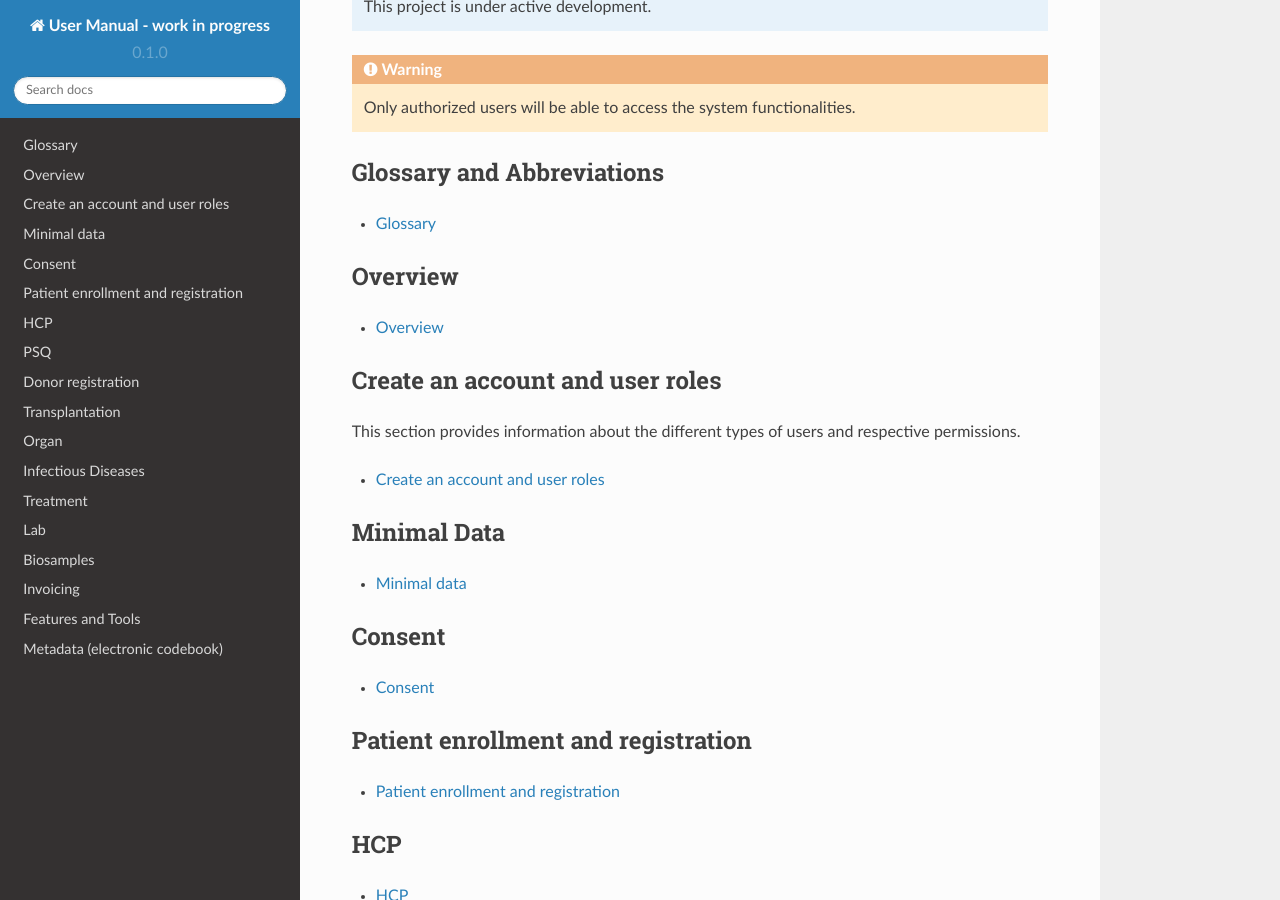
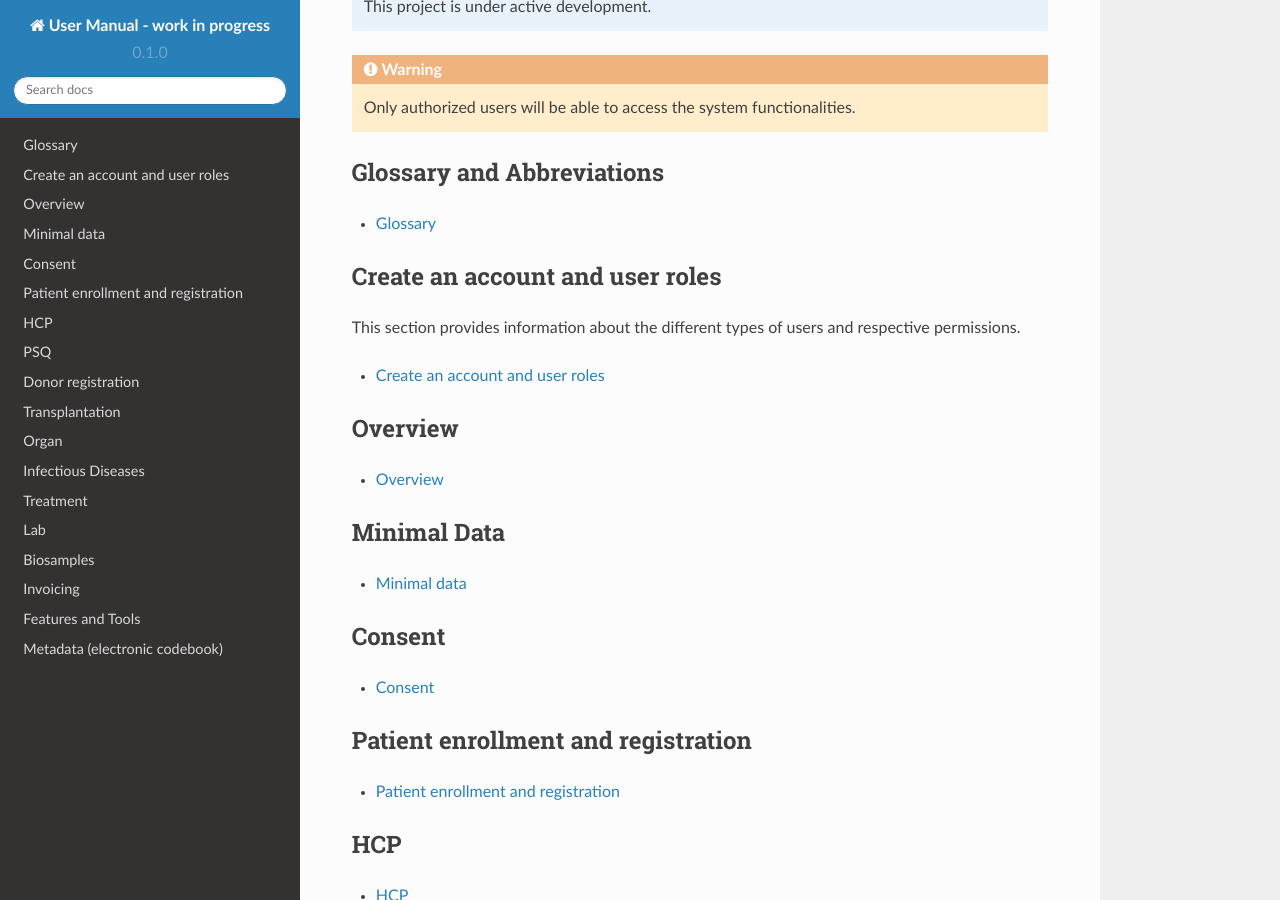
Before and after one commit to swiss-transplant-cohort-study/3LC-user-manual, a Sphinx documentation site: the page built from docs/source/index.rst, in a window 1280 px wide and 900 px high, scrolled down 326 px. Built offline with Sphinx 7.4.7 and the Read the Docs theme 2.0.0, drawn with Linux system fonts in a browser that asks for light colours; part of the change alters nothing that is shown.

```diff
--- a/docs/source/index.rst
+++ b/docs/source/index.rst
@@ -18,16 +18,6 @@ Glossary and Abbreviations
 
    glossary
 
-
-Overview
-**************
-
-.. toctree::
-   :maxdepth: 1
-
-   overview
-
-
 Create an account and user roles
 ******************************************
 
@@ -37,6 +27,14 @@ This section provides information about the different types of users and respect
    :maxdepth: 1
 
    signup
+
+Overview
+**************
+
+.. toctree::
+   :maxdepth: 1
+
+   overview
 
 
 Minimal Data
```
